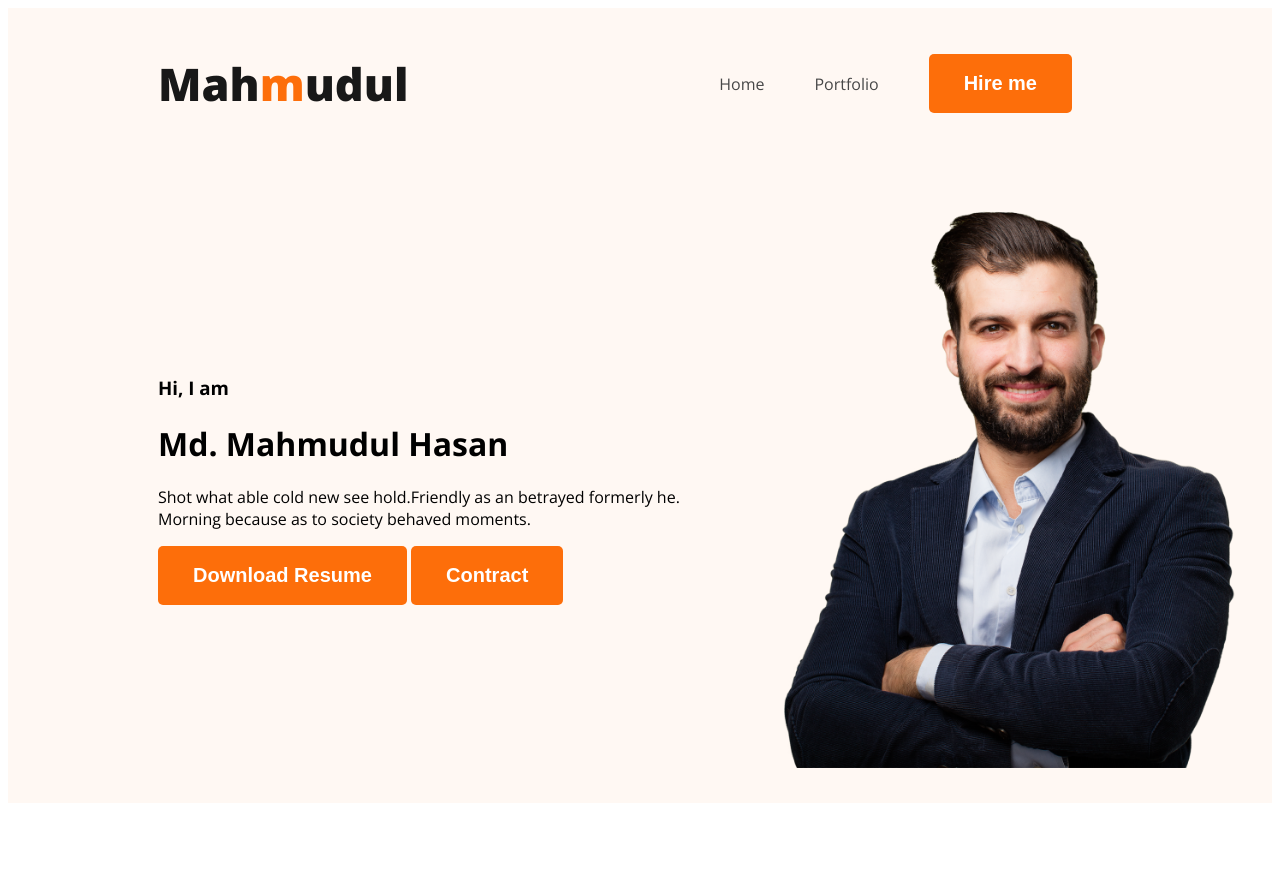
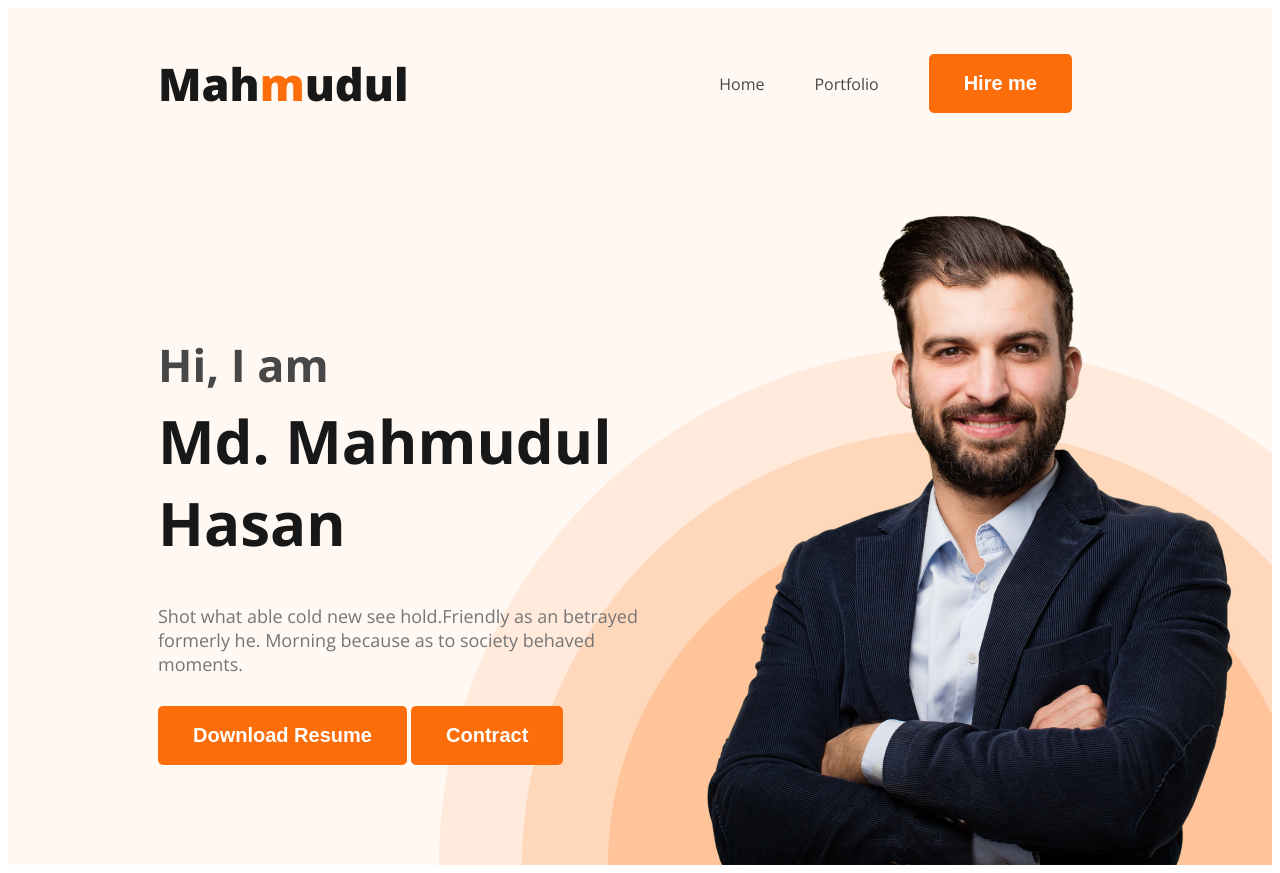
Before and after one commit to Mahmudd09/mahmudul-portfolio, a plain HTML site: page index.html in a window 1280 px wide. Before the commit the page ends 811 px from the top, so only its background shows below. Drawn offline with nearby package versions, Linux system fonts and the light colour scheme.

Commit message:
bannar section updeted

```diff
--- a/css/style.css
+++ b/css/style.css
@@ -42,14 +42,40 @@ nav a {
   font-weight: 800;
 }
 /* header section */
-.header{
-    background: #FFF8F3;
+.header {
+  background: #fff8f3;
+  background-image: url("../images/header_bg.png");
+  background-repeat: no-repeat;
+  background-position: bottom right;
 }
-.bannar{
-    padding: 30px 30px 30px 150px;
-    display: flex;
-    align-items: center;
+.bannar {
+  padding: 30px 30px 0 150px;
+  display: flex;
+  align-items: center;
+  justify-content: space-between;
 }
-.bannar-right img{
-    width: 500px;
+.bannar-content{
+    max-width: 585px;
 }
+.bannar-gretting {
+  color: #474747;
+  font-size: 45px;
+  font-weight: 700;
+  margin-bottom: 0px;
+}
+
+.bannar-title {
+  color: #181818;
+  font-size: 60px;
+  font-weight: 700;
+  margin-top: 5px;
+}
+.bannar-text {
+  color: #757575;
+  font-size: 18px;
+  font-weight: 400;
+  margin-bottom: 30px;
+}
+.profile-pic {
+  width: 500px;
+}
--- a/index.html
+++ b/index.html
@@ -21,16 +21,16 @@
             </ul>
         </nav>
         <div class="bannar">
-            <div class="bannar-left">
+            <div class="bannar-content">
                 <h3 class="bannar-gretting">Hi, I  am</h3>
                 <h1 class="bannar-title">Md. Mahmudul Hasan</h1>
-                <p>Shot what able cold new see hold.Friendly as an betrayed formerly he. Morning because as to society behaved moments.</p>
+                <p class="bannar-text">Shot what able cold new see hold.Friendly as an betrayed formerly he. Morning because as to society behaved moments.</p>
                 <button class="btn-primary">Download Resume</button>
                 <button class="btn-primary">Contract</button>
             </div>
-            <div class="bannar-right">
+
                 <img src="images/hardy.png" alt="developer image">
-            </div>
+
         </div>
     </header>
     <!-- end header -->
```
